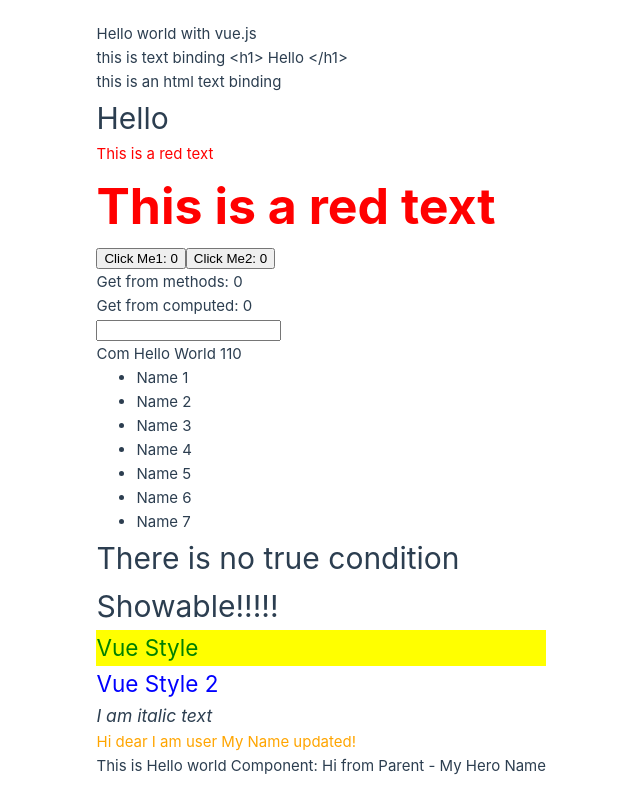
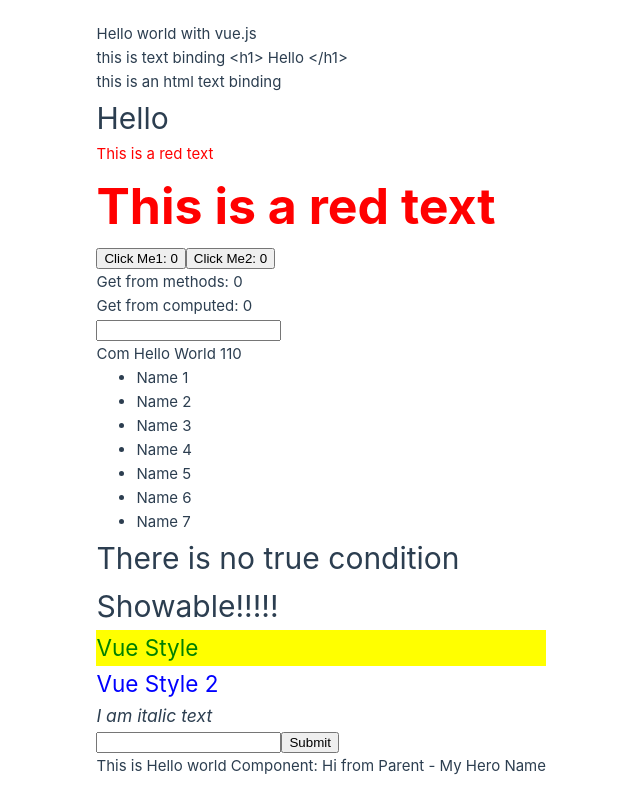
Before and after one commit to hiwafa/vue-project, a Vue app: page / in a window 1280 px wide. Shown: the whole page, without its empty margins (94-734 px from the left). Built offline with nearby package versions, Linux system fonts and the light colour scheme.

Commit message:
wirjubg wutg form

```diff
--- a/src/components/ComCopo.vue
+++ b/src/components/ComCopo.vue
@@ -70,7 +70,7 @@ const myVars = reactive({
     }">I am italic text</h3>
 
 
-    <User userName="My Name updated!" />
+    <User userName="My Name updated!!!" />
 
 </template>
 
--- a/src/components/User.vue
+++ b/src/components/User.vue
@@ -1,9 +1,28 @@
 <script setup>
-const { userName } = defineProps(['userName'])
+import { ref } from 'vue';
+
+const { userName } = defineProps({
+    userName: {
+        type: String
+    }
+})
+
+const nameUser = ref("");
+
+const onSubmit = event => {
+    event.preventDefault();
+    console.log("event: ", event);
+}
+
 </script>
 
 <template>
-    <div class="userClass">Hi dear I am user {{ userName }}</div>
+    <div class="userClass">
+        <form @submit="onSubmit">
+            <input type="text" name="nameUser" v-model="nameUser" />
+            <button>Submit</button>
+        </form>
+    </div>
 </template>
 
 <style scoped>
```
